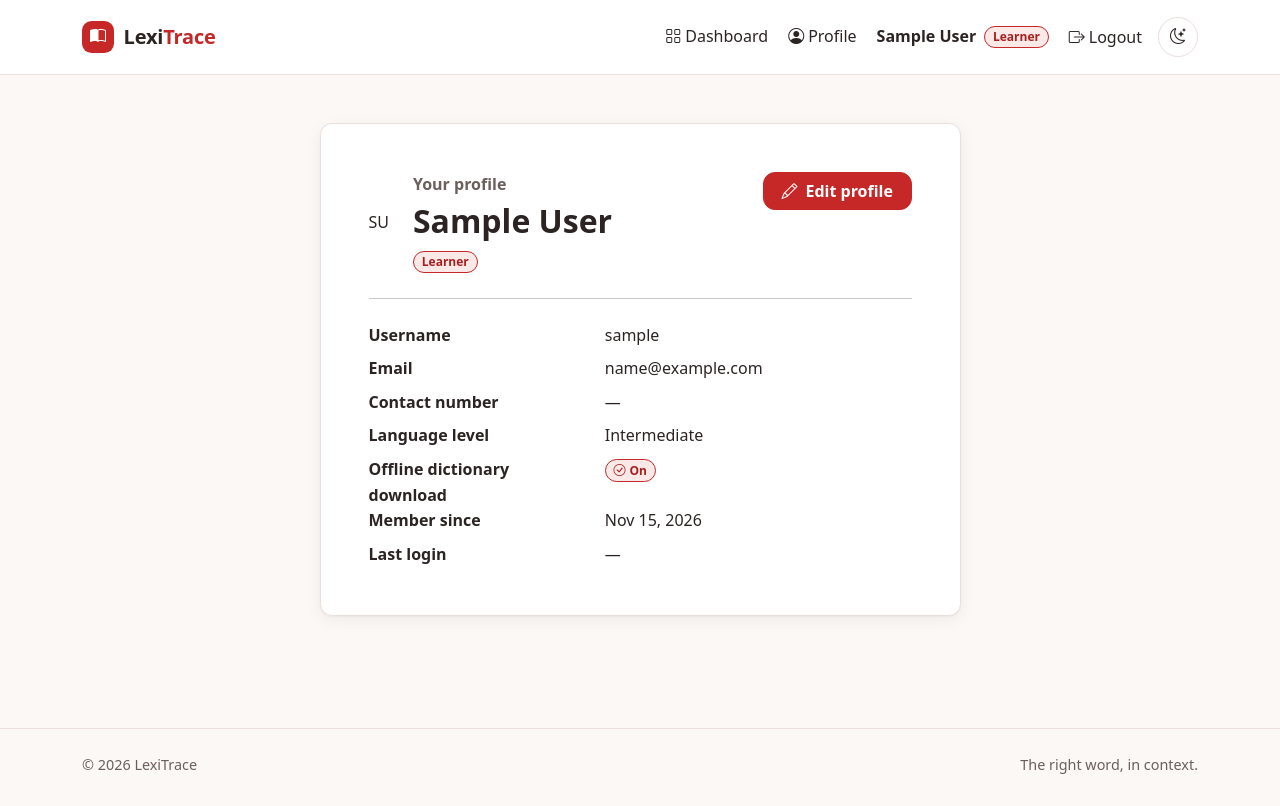
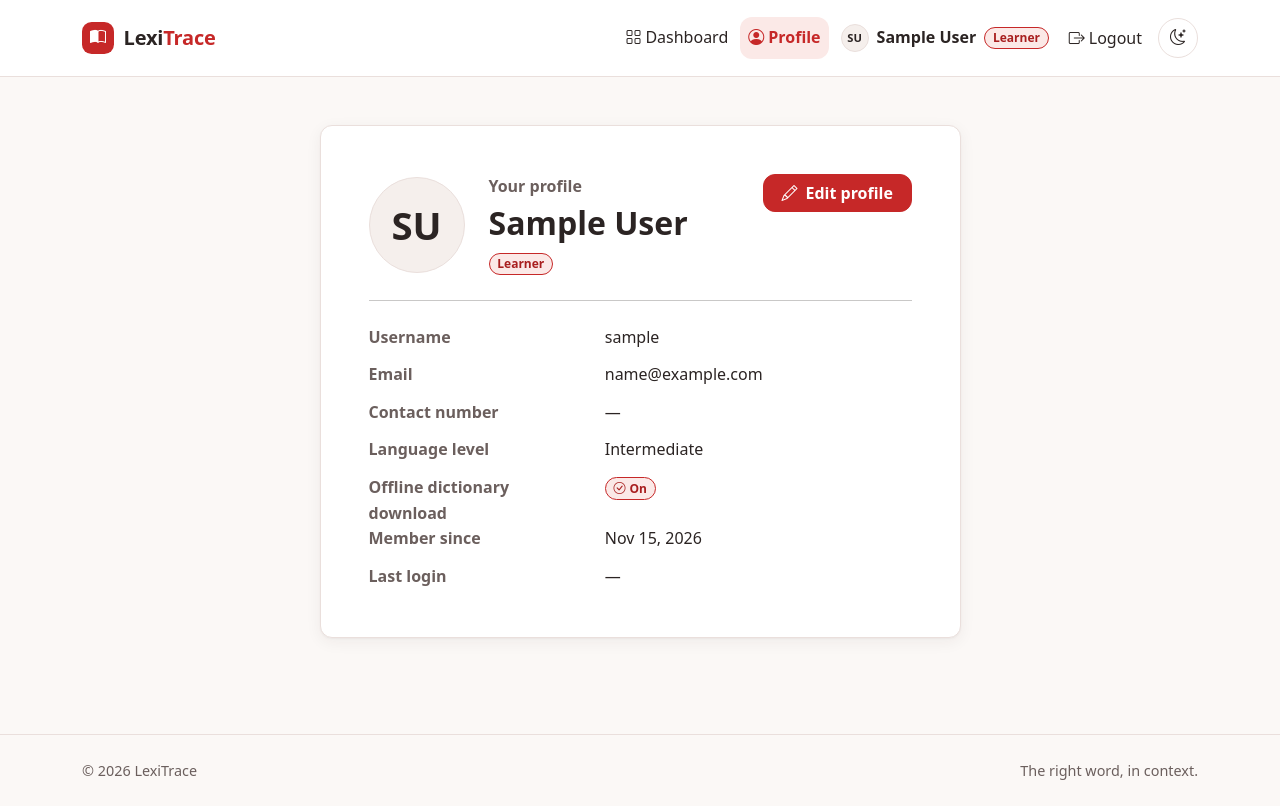
Before and after one commit to Smaons-hub/LexiTrace-Belino-MarcelSimon-G2, a Django app: page /profile/ in a window 1280 px wide. Before the commit the page ends 774 px from the top, so only its background shows below. Run offline with Django 5.2, Linux system fonts and the light colour scheme; the visitor is signed in with stand-in values (Sample User, id 1).

Commit message:
feat(accounts): wire profile links and navbar avatar

```diff
--- a/static/css/theme.css
+++ b/static/css/theme.css
@@ -176,6 +176,36 @@ a {
 
 .brand-accent {
   color: var(--lt-primary-text);
+}
+
+.avatar {
+  display: inline-block;
+  flex-shrink: 0;
+  width: var(--avatar-size, 40px);
+  height: var(--avatar-size, 40px);
+  border: 1px solid var(--lt-border);
+  border-radius: 50%;
+  object-fit: cover;
+  background-color: var(--lt-surface-alt);
+}
+
+.avatar-initials {
+  display: inline-grid;
+  place-items: center;
+  color: var(--lt-text);
+  font-size: calc(var(--avatar-size, 40px) * 0.4);
+  font-weight: 700;
+  line-height: 1;
+  user-select: none;
+}
+
+.profile-details dt {
+  color: var(--lt-muted);
+  font-weight: 600;
+}
+
+.profile-details dd {
+  margin-bottom: 0.75rem;
 }
 
 .theme-toggle {
--- a/templates/accounts/learner_dashboard.html
+++ b/templates/accounts/learner_dashboard.html
@@ -30,7 +30,7 @@
               {% endif %}
             </dd>
           </dl>
-          <a class="btn btn-outline-primary btn-sm" href="#"><i class="bi bi-pencil me-1" aria-hidden="true"></i>Edit in profile</a>
+          <a class="btn btn-outline-primary btn-sm" href="{% url 'accounts:profile_edit' %}"><i class="bi bi-pencil me-1" aria-hidden="true"></i>Edit in profile</a>
         </div>
       </div>
     </div>
--- a/templates/base.html
+++ b/templates/base.html
@@ -46,7 +46,7 @@
               <a class="nav-link" href="{% url 'accounts:dashboard' %}"{% if request.resolver_match.url_name == 'learner_dashboard' or request.resolver_match.url_name == 'admin_dashboard' %} aria-current="page"{% endif %}><i class="bi bi-grid me-1" aria-hidden="true"></i>Dashboard</a>
             </li>
             <li class="nav-item">
-              <a class="nav-link" href="#"><i class="bi bi-person-circle me-1" aria-hidden="true"></i>Profile</a>
+              <a class="nav-link" href="{% url 'accounts:profile' %}"{% if request.resolver_match.url_name == 'profile' or request.resolver_match.url_name == 'profile_edit' %} aria-current="page"{% endif %}><i class="bi bi-person-circle me-1" aria-hidden="true"></i>Profile</a>
             </li>
             {% if user.role == 'admin' and user.is_staff %}
               <li class="nav-item">
@@ -55,6 +55,7 @@
             {% endif %}
             <li class="nav-item">
               <span class="navbar-text text-body d-inline-flex align-items-center gap-2 px-md-2">
+                {% include "partials/avatar.html" with person=user size=28 %}
                 <span class="fw-semibold">{{ user.display_name }}</span>
                 <span class="badge rounded-pill bg-primary-subtle text-primary-emphasis border border-primary-subtle">{{ user.get_role_display }}</span>
               </span>
```
